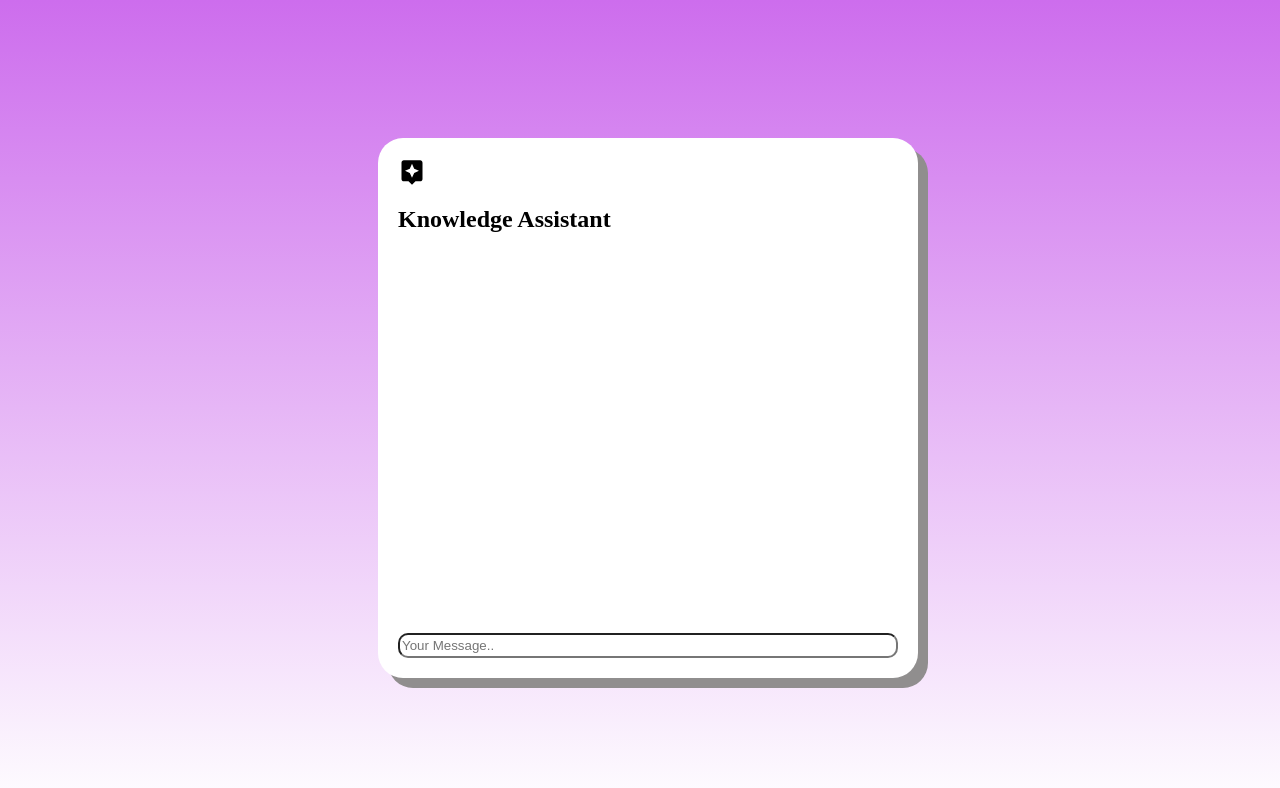
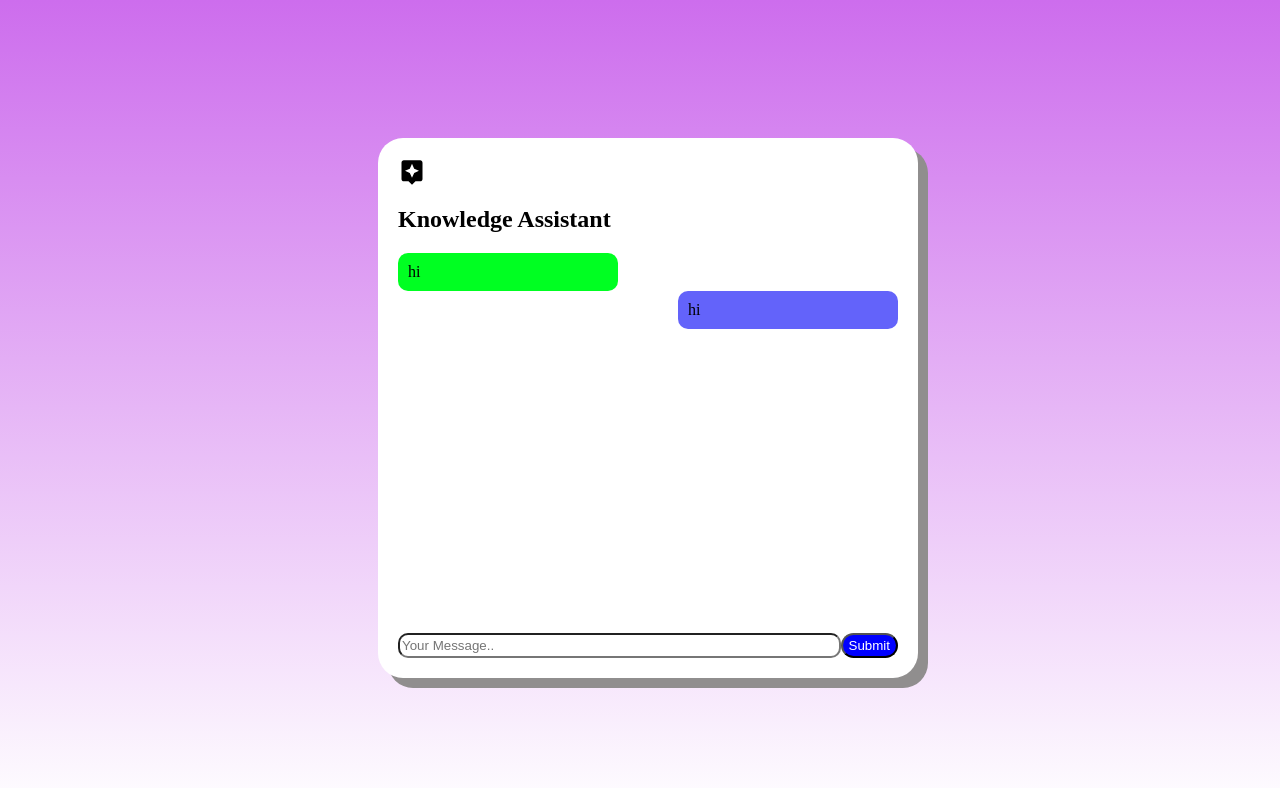
Before and after one commit to tranpaul707/ai_assistant_app, a React (Vite) app in the folder front-end/: page / in a window 1280 px wide. Shown: the top 788 px of the page. Built offline with nearby package versions, Linux system fonts and the light colour scheme.

Commit message:
Added submit button, rearranged text bubbles

```diff
--- a/front-end/src/App.css
+++ b/front-end/src/App.css
@@ -26,13 +26,41 @@
 }
 
 .chat-footer {
+    display: flex;
     flex-shrink: 0;
     padding-top: 12px;
 }
 
 .message {
     height: 25px;
-    width: 100%;
+    width: auto;
     border-radius: 10px;
     box-sizing: border-box;
 }
+
+.chat-bot-message {
+    padding: 10px;
+    width: 200px;
+    background-color: rgb(0, 255, 34);
+    border-radius: 10px;
+    align-self: flex-start;
+}
+
+.chat-human-message {
+    padding: 10px;
+    width: 200px;
+    background-color: rgb(99, 99, 250);
+    border-radius: 10px;
+    align-self: flex-end;
+    border: 20px;
+}
+
+#chat-input{
+    flex: 1;
+}
+
+#submit-input{
+    border-radius: 15px;
+    background-color: blue;
+    color: white;
+}
--- a/front-end/src/App.tsx
+++ b/front-end/src/App.tsx
@@ -19,13 +19,18 @@ const App = () => {
           <div className="chat-body">
             <div className="chat-window">
               <div className="chat-bot-message">
+                hi
+              </div>
 
+              <div className="chat-human-message">
+                hi
               </div>
             </div>
           </div>
 
           <div className="chat-footer">
-            <input className="message" type="text" placeholder="Your Message.."/>
+            <input className="message" type="text" placeholder="Your Message.." id="chat-input"/>
+            <button type="submit" id="submit-input"> Submit </button>
           </div>
 
 
```
